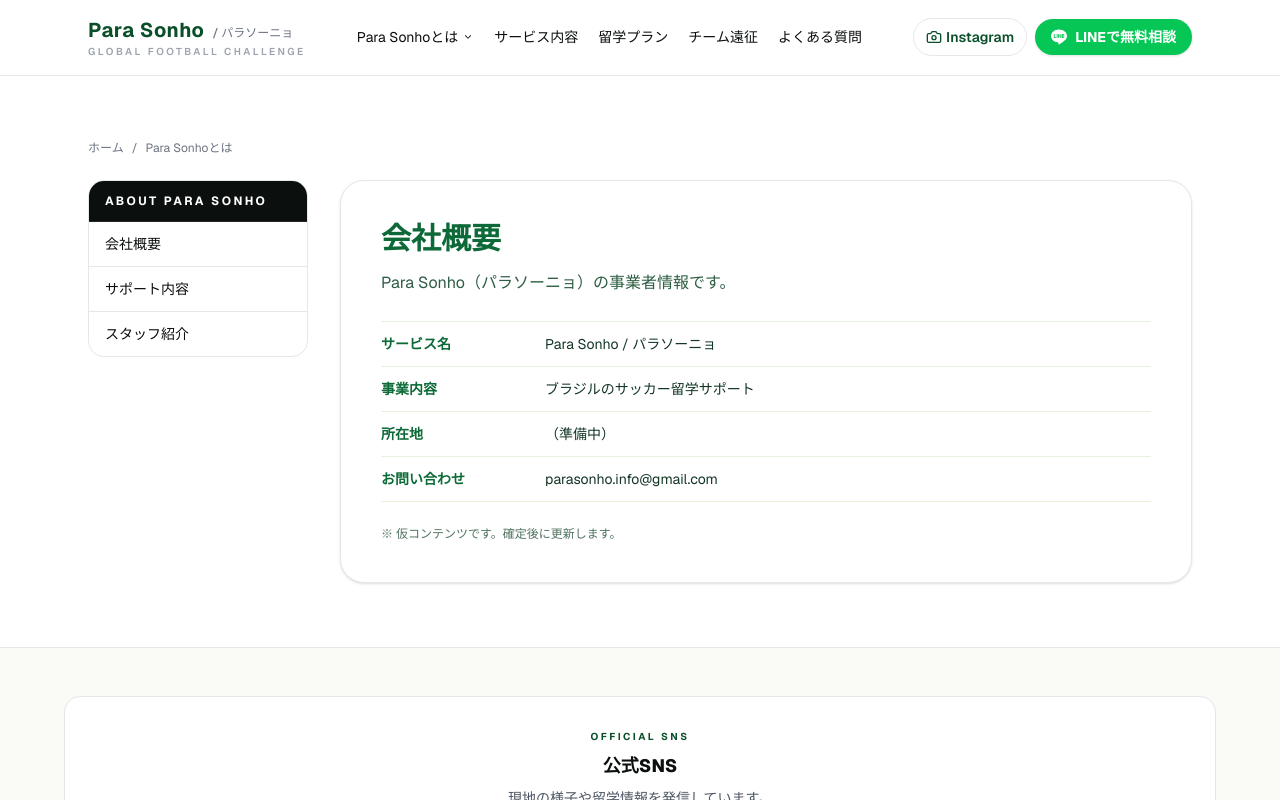
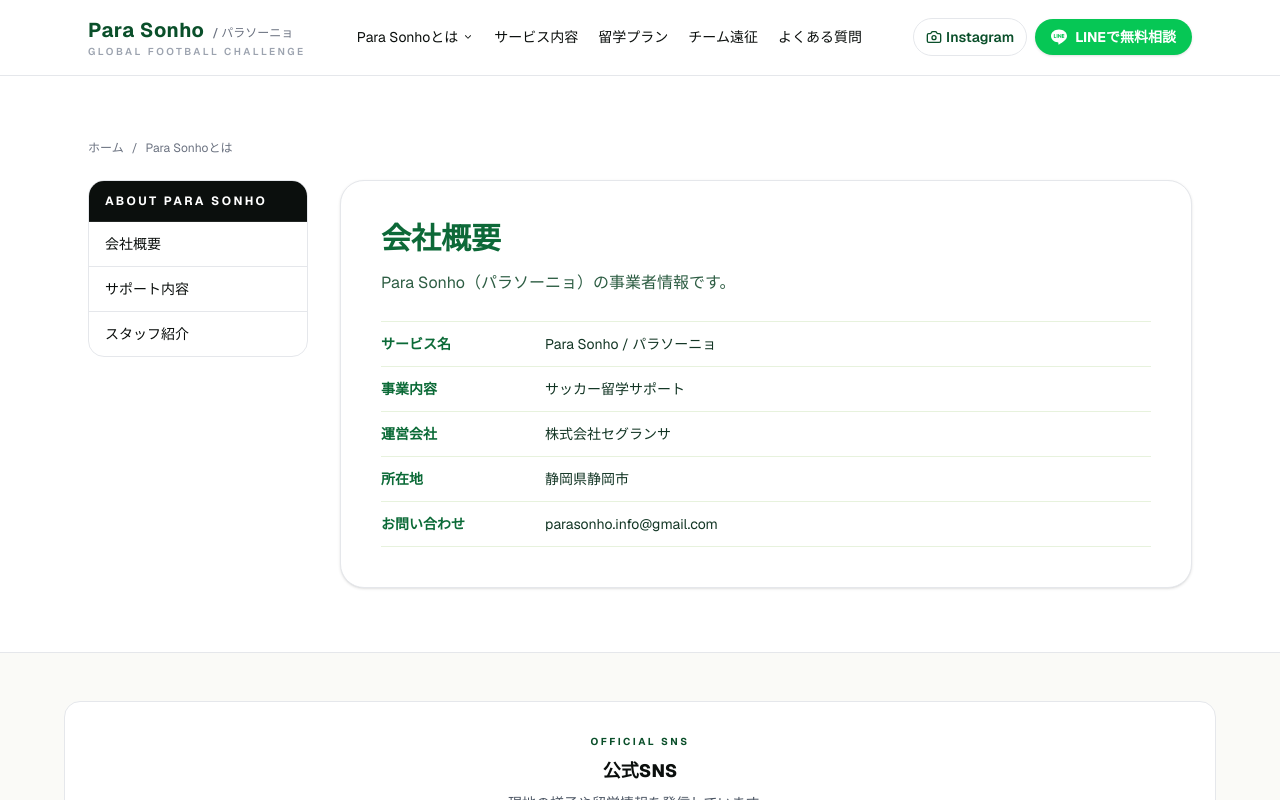
Before and after one commit to roki0711416-hash/parasonho, a Next.js app: page /about/company in a window 1280 px wide. Shown: the top 800 px of the page. Built offline with nearby package versions, Linux system fonts and the light colour scheme.

Commit message:
fix: update company profile details and remove temporary note

```diff
--- a/app/about/company/page.tsx
+++ b/app/about/company/page.tsx
@@ -11,8 +11,9 @@
       <dl className="mt-6 divide-y divide-[#e7f2dd] border-y border-[#e7f2dd] text-sm">
         {[
           ["サービス名", "Para Sonho / パラソーニョ"],
-          ["事業内容", "ブラジルのサッカー留学サポート"],
-          ["所在地", "（準備中）"],
+          ["事業内容", "サッカー留学サポート"],
+          ["運営会社", "株式会社セグランサ"],
+          ["所在地", "静岡県静岡市"],
           ["お問い合わせ", "parasonho.info@gmail.com"],
         ].map(([k, v]) => (
           <div key={k} className="grid grid-cols-1 gap-1 py-3 sm:grid-cols-[160px_1fr]">
@@ -21,8 +22,6 @@
           </div>
         ))}
       </dl>
-
-      <p className="mt-6 text-xs text-[#4f735f]">※ 仮コンテンツです。確定後に更新します。</p>
     </>
   );
 }
```
